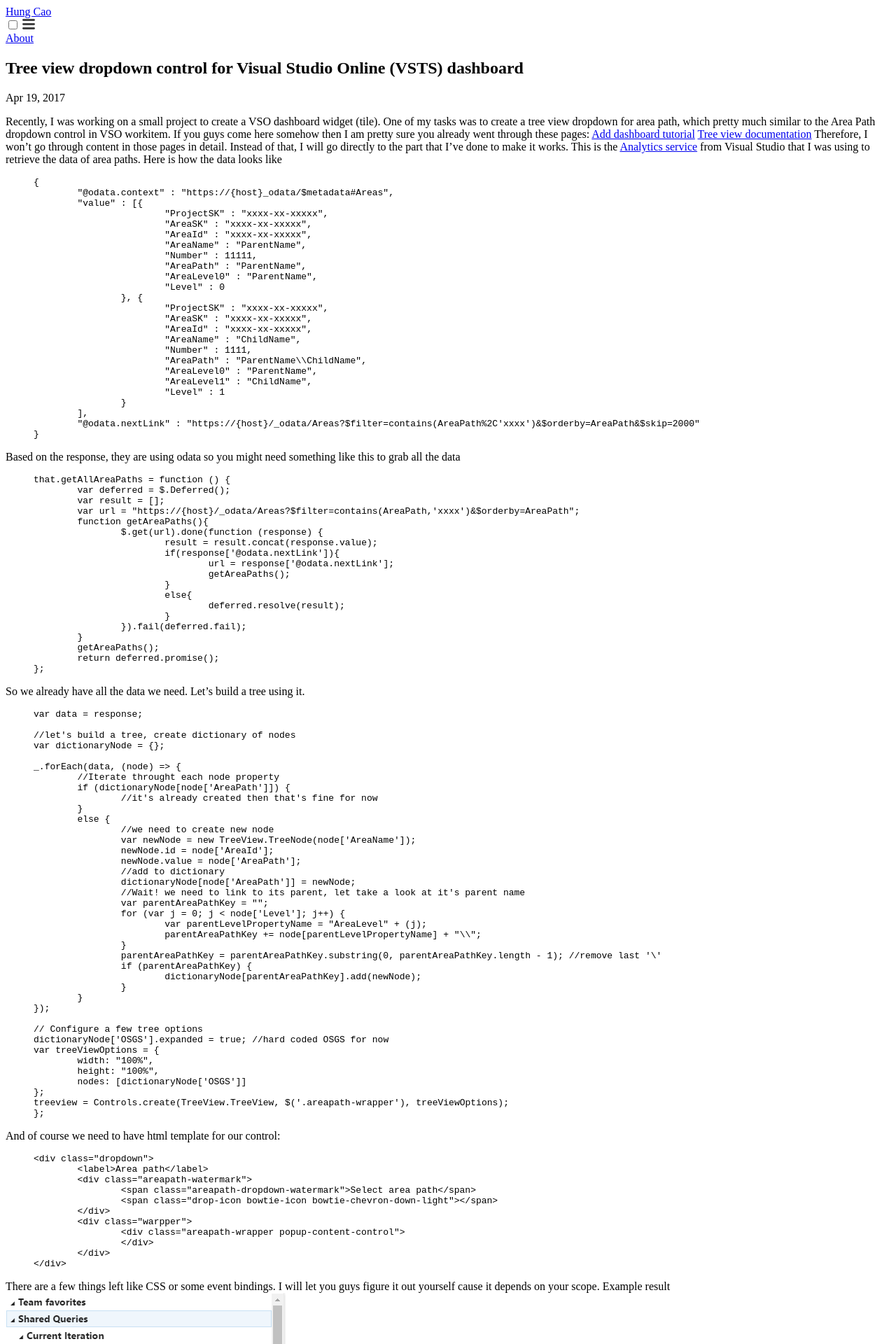
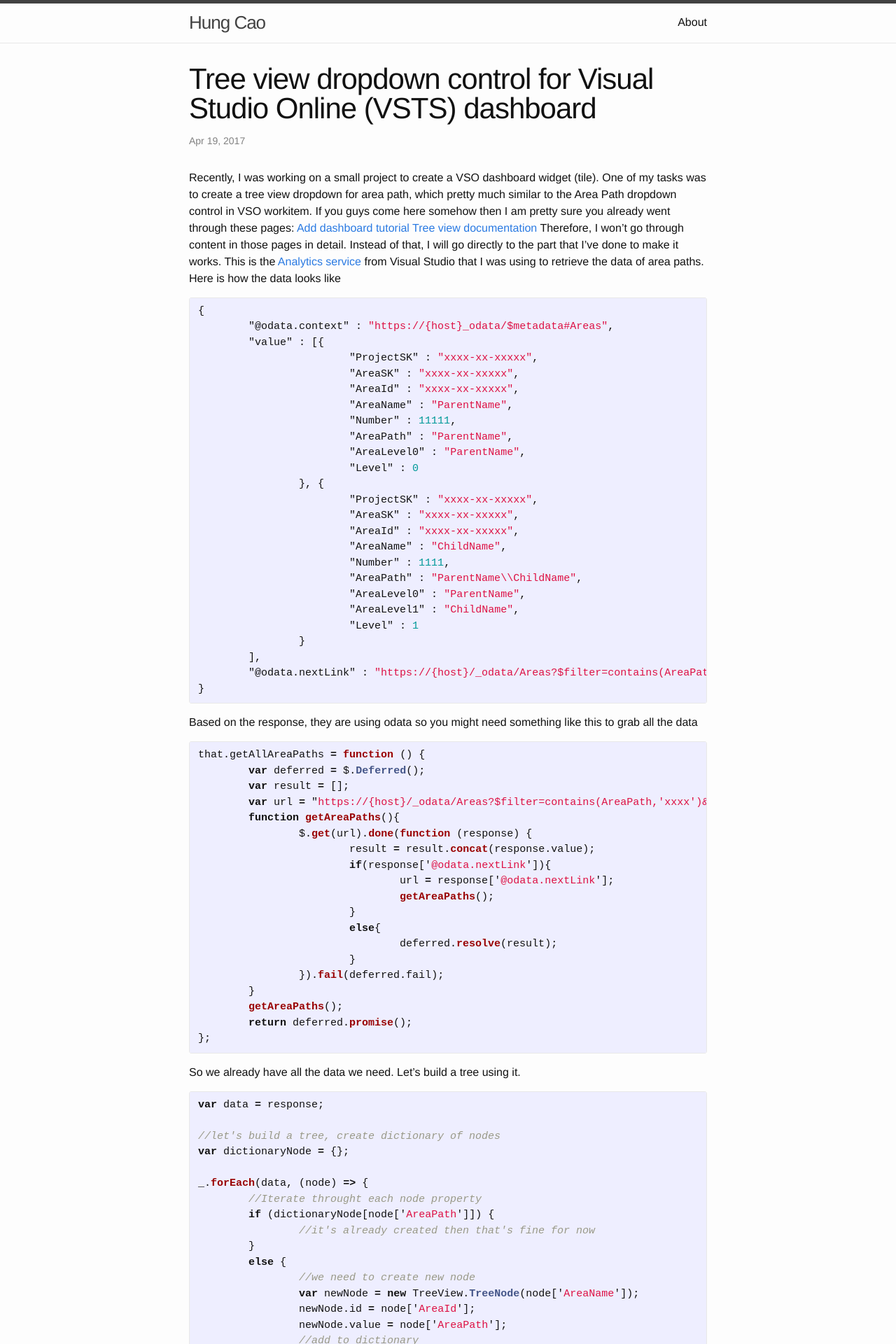
Before and after one commit to hungqcao/hungqcao.github.io, a Jekyll site: the page built from _posts/2017-04-18-create-treeview-dropdown-vso-dashboard.markdown, in a window 1280 px wide. Shown: the top 1920 px of the page at 70% size. Built offline with Jekyll 4.4.1, drawn with Linux system fonts in a browser that asks for light colours.

```diff
--- a/_config.yml
+++ b/_config.yml
@@ -30,3 +30,6 @@ gems:
 exclude:
   - Gemfile
   - Gemfile.lock
+
+# Google services
+google_analytics: UA-102229565-1
--- /dev/null
+++ b/assets/main.scss
@@ -0,0 +1,5 @@
+---
+# Only the main Sass file needs front matter (the dashes are enough)
+---
+
+@import "minima";
```
